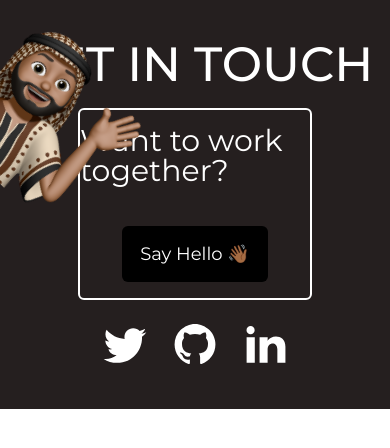
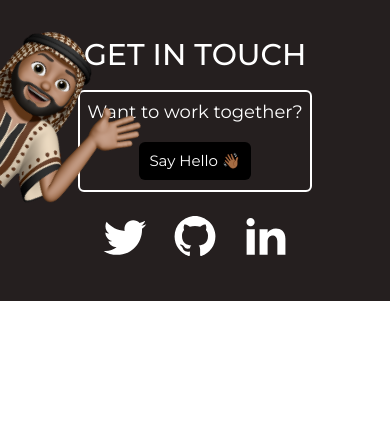
Before and after one commit to eyuel23/Portfolio-v1, a Next.js app: page /Contact in a window 390 px wide. Shown: the top 448 px of the page. Built offline with nearby package versions, Linux system fonts and the light colour scheme.

Commit message:
made contact section responsive

```diff
--- a/components/Contact/index.js
+++ b/components/Contact/index.js
@@ -12,10 +12,10 @@ export default function Contact() {
       id="contact"
       className="flex flex-col items-center bg-primary text-white gap-10 py-20 relative overflow-hidden"
     >
-      <h1 className="text-8xl font-medium">GET IN TOUCH</h1>
-      <div className="border-2 border-white w-3/5 flex flex-col items-center gap-20 rounded-xl h-96 justify-center">
-        <h1 className="text-6xl">Want to work together?</h1>
-        <button className="bg-black text-4xl p-9 rounded-xl">
+      <h1 className="sm:text-8xl text-6xl font-medium">GET IN TOUCH</h1>
+      <div className="border-2 border-white w-3/5 flex flex-col items-center sm:gap-20 gap-10 rounded-xl sm:h-96 justify-center py-5">
+        <h1 className="sm:text-6xl text-4xl">Want to work together?</h1>
+        <button className="bg-black sm:text-4xl text-3xl sm:p-9 p-5 rounded-xl">
           Say Hello 👋🏾
         </button>
       </div>
```
